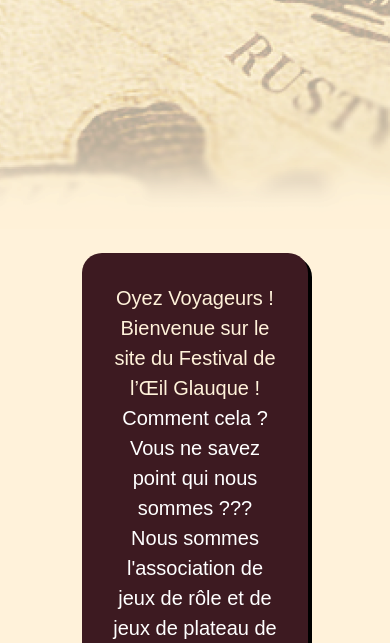
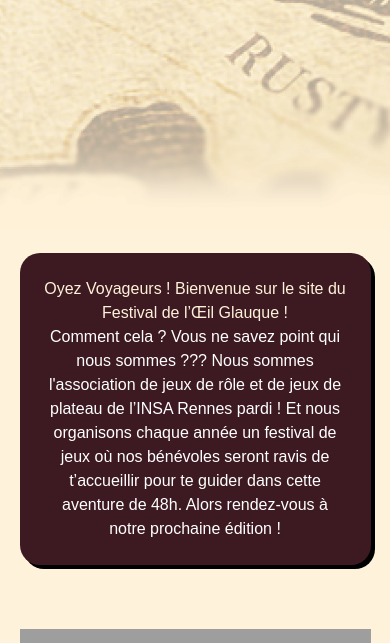
Before and after one commit to OeilGlauque/oeilglauque.fr, a Symfony app: template templates/oeilglauque/index.html.twig in a window 390 px wide. Shown: the part 655-1298 px from the top of the page. Run offline with Twig, Linux system fonts and the light colour scheme; the template is opened without the code that fills it, so the values that code supplies are empty; some libraries are stand-ins or nearby versions; some web fonts are replaced; grey boxes are pictures that could not be loaded.

Commit message:
fix home css

```diff
--- a/public/css/index.css
+++ b/public/css/index.css
@@ -56,7 +56,7 @@ img {
 }
 
 #home_content{
-    padding: 0.5em 5.125em 2em 5.125em;
+    padding: 0.5em 5% 2em 5%;
     margin-top: 4%;
 }
 
@@ -110,6 +110,10 @@ img {
     .title #home_img{
         width: 60%;
     }
+
+    .lead{
+        font-size: 1em;
+    }
 }
 
 @media (max-width: 480px){
@@ -132,9 +136,4 @@ img {
     #home_img{
         width: 60%;
     }
-    /*
-    .affiche {
-        width: 50%;
-    }
-    */
 }
```
